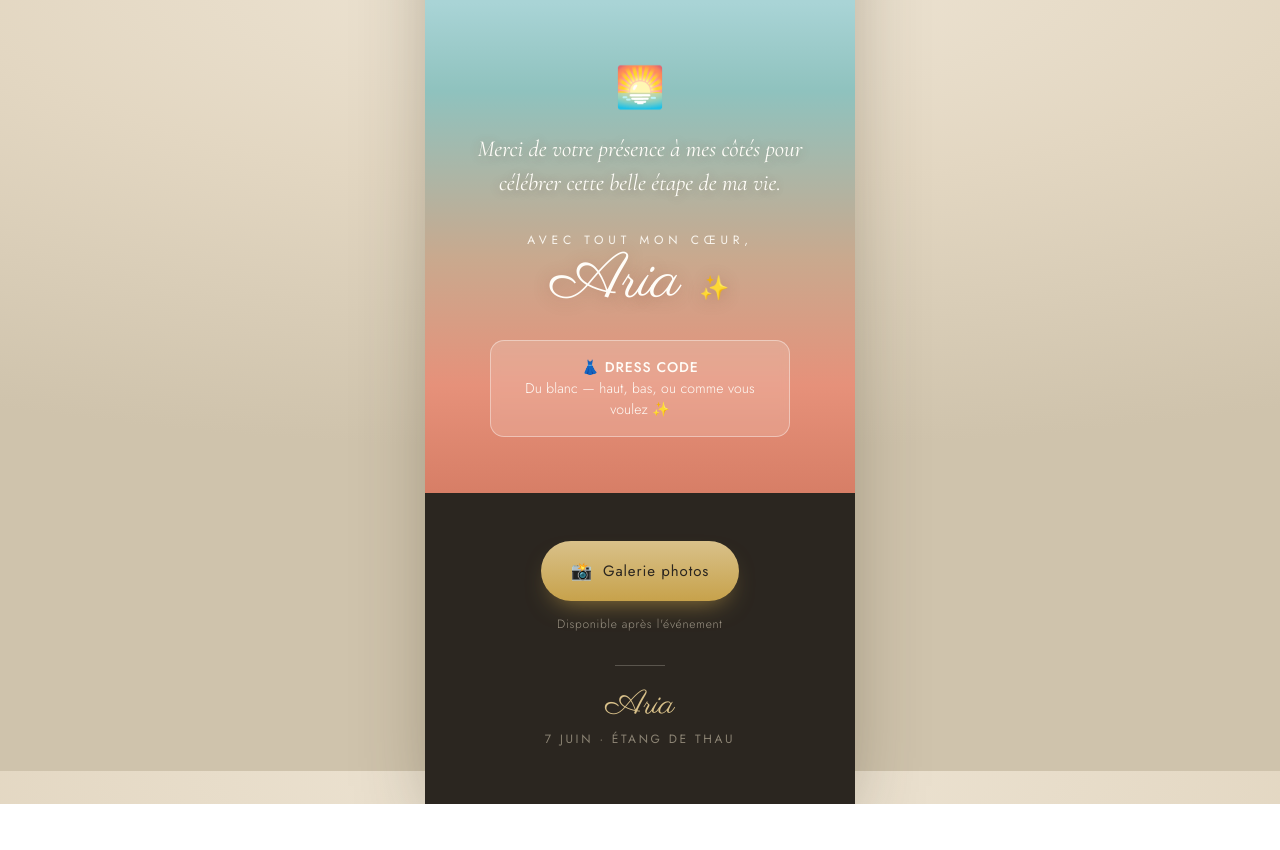
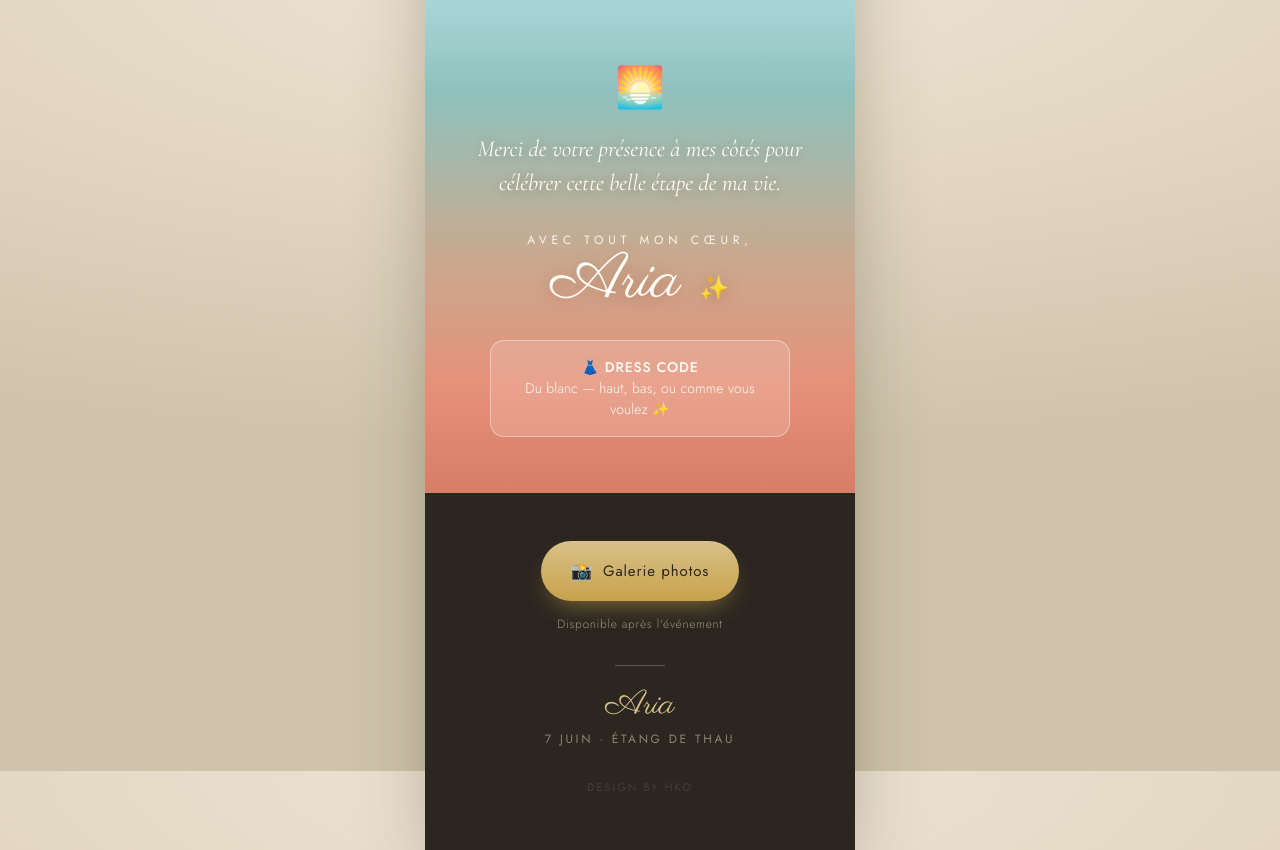
Before and after one commit to haroldkoukoui-code/aria-communion, a plain HTML site: page index.html in a window 1280 px wide. Shown: the part 3229-4079 px from the top of the page. Before the commit the page ends 4033 px from the top, so only its background shows below. Drawn offline with nearby package versions, Linux system fonts and the light colour scheme.

Commit message:
feat: signature design by HKO

```diff
--- a/index.html
+++ b/index.html
@@ -519,6 +519,7 @@
       <div class="fdiv"></div>
       <div class="fname">Aria</div>
       <div class="fmeta">7 juin · Étang de Thau</div>
+      <div style="margin-top:28px; font-size:11px; letter-spacing:0.18em; color:#5C5448; opacity:0.5; text-transform:uppercase;">design by HKO</div>
     </footer>
 
   </main>
```
